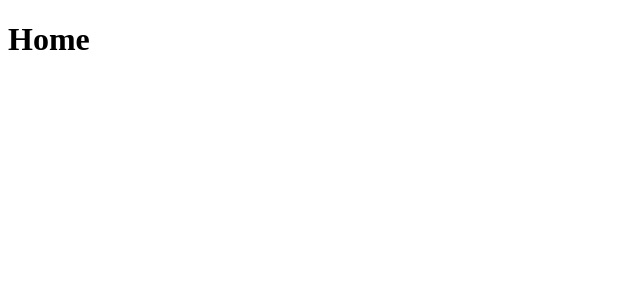
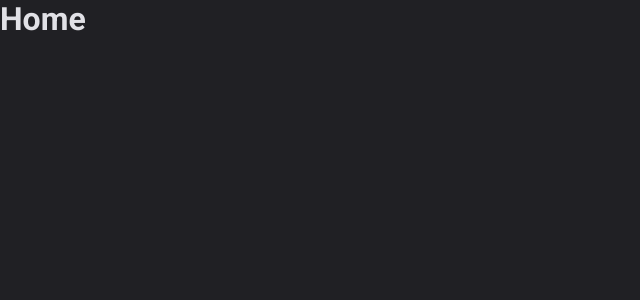
Before and after one commit to RenanArantes/dt-money, a React (Vite) app: page / in a window 1280 px wide. Shown: the top 300 px of the page, without its empty margins (0-640 px from the left). Built offline with nearby package versions, Linux system fonts and the light colour scheme.

Commit message:
Styles: Global and Theme

```diff
--- a/index.html
+++ b/index.html
@@ -2,7 +2,10 @@
 <html lang="en">
   <head>
     <meta charset="UTF-8" />
+    <link rel="preconnect" href="https://fonts.googleapis.com"/>
+    <link rel="preconnect" href="https://fonts.gstatic.com" crossorigin/>
     <meta name="viewport" content="width=device-width, initial-scale=1.0" />
+    <link href="https://fonts.googleapis.com/css2?family=Roboto:wght@400;700&display=swap" rel="stylesheet">
     <title>DT-Money</title>
   </head>
   <body>
--- a/package.json
+++ b/package.json
@@ -11,12 +11,14 @@
   "dependencies": {
     "eslint": "^8.24.0",
     "react": "^18.2.0",
-    "react-dom": "^18.2.0"
+    "react-dom": "^18.2.0",
+    "styled-components": "^5.3.6"
   },
   "devDependencies": {
     "@rocketseat/eslint-config": "^1.1.3",
     "@types/react": "^18.0.17",
     "@types/react-dom": "^18.0.6",
+    "@types/styled-components": "^5.1.26",
     "@vitejs/plugin-react": "^2.1.0",
     "typescript": "^4.6.4",
     "vite": "^3.1.0"
--- a/src/App.tsx
+++ b/src/App.tsx
@@ -1,3 +1,13 @@
+import { ThemeProvider } from 'styled-components'
+import { GlobalStyle } from './styles/global'
+import { defaultTheme } from './styles/themes/default'
+
 export function App() {
-  return <h1>Home</h1>
+  return (
+    <ThemeProvider theme={defaultTheme}>
+      <GlobalStyle />
+
+      <h1>Home</h1>
+    </ThemeProvider>
+  )
 }
--- /dev/null
+++ b/src/styles/global.ts
@@ -0,0 +1,25 @@
+import { createGlobalStyle } from 'styled-components'
+
+export const GlobalStyle = createGlobalStyle`
+  *{
+    margin: 0;
+    padding: 0;
+    box-sizing: border-box;
+  }
+
+  :focus {
+    outline: 0;
+    box-shadow: 0 0 0 2px ${(props) => props.theme.green[500]}
+  }
+
+  body {
+    background-color: ${(props) => props.theme.gray[800]};
+    color: ${(props) => props.theme.gray[100]};
+    -webkit-font-smoothing: antialiased;
+  }
+
+  body, input, textarea, button {
+    //weight, size, family
+    font: 400 1rem Roboto, sans-serif;
+  }
+`
--- /dev/null
+++ b/src/styles/themes/default.ts
@@ -0,0 +1,23 @@
+export const defaultTheme = {
+  white: '#fff',
+  gray: {
+    100: '#E1E1E6',
+    300: '#C4C4CC',
+    400: '#8D8D99',
+    500: '#7C7C8A',
+    600: '#323238',
+    700: '#29292E',
+    800: '#202024',
+    900: '#121214',
+  },
+  green: {
+    300: '#00B37E',
+    500: '#00875F',
+    700: '#015F43',
+  },
+  red: {
+    300: '#F75A68',
+    500: '#AB222E',
+    700: '#7A1921',
+  },
+} as const
```
Also changed, not shown: src/@types/styled.d.ts (added, +8 -0 lines), 1 other file (tests, documents, lock files or other folders).
